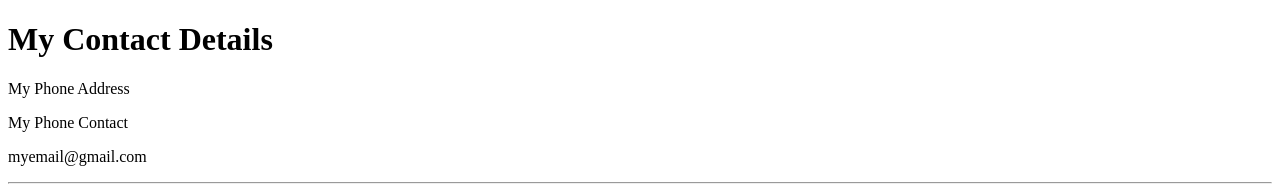
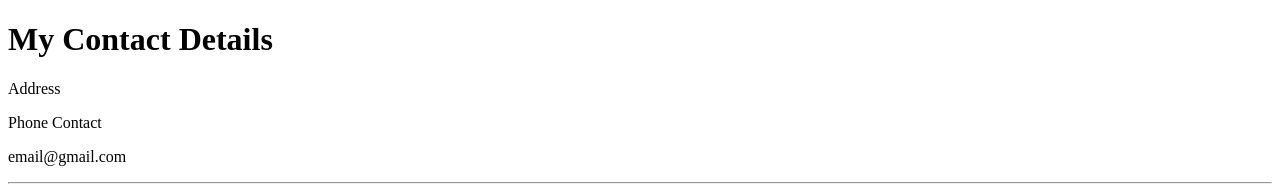
Before and after one commit to pinkwhistle/cv1, a plain HTML site: page contact.html in a window 1280 px wide. Shown: the top 189 px of the page. Drawn offline with Linux system fonts and the light colour scheme.

Commit message:
Update contact.html

```diff
--- a/contact.html
+++ b/contact.html
@@ -8,9 +8,9 @@
 
 <body>
   <h1>My Contact Details</h1>
-  <p>My Phone Address</p>
-  <p>My Phone Contact</p>
-  <p>myemail@gmail.com</p>
+  <p>Address</p>
+  <p>Phone Contact</p>
+  <p>email@gmail.com</p>
   <hr>
   <form action="mailto:jude_mcintyre@hotmail.com" method="post"enctype="text/plain">
     <label>Your Name:</label>
```
